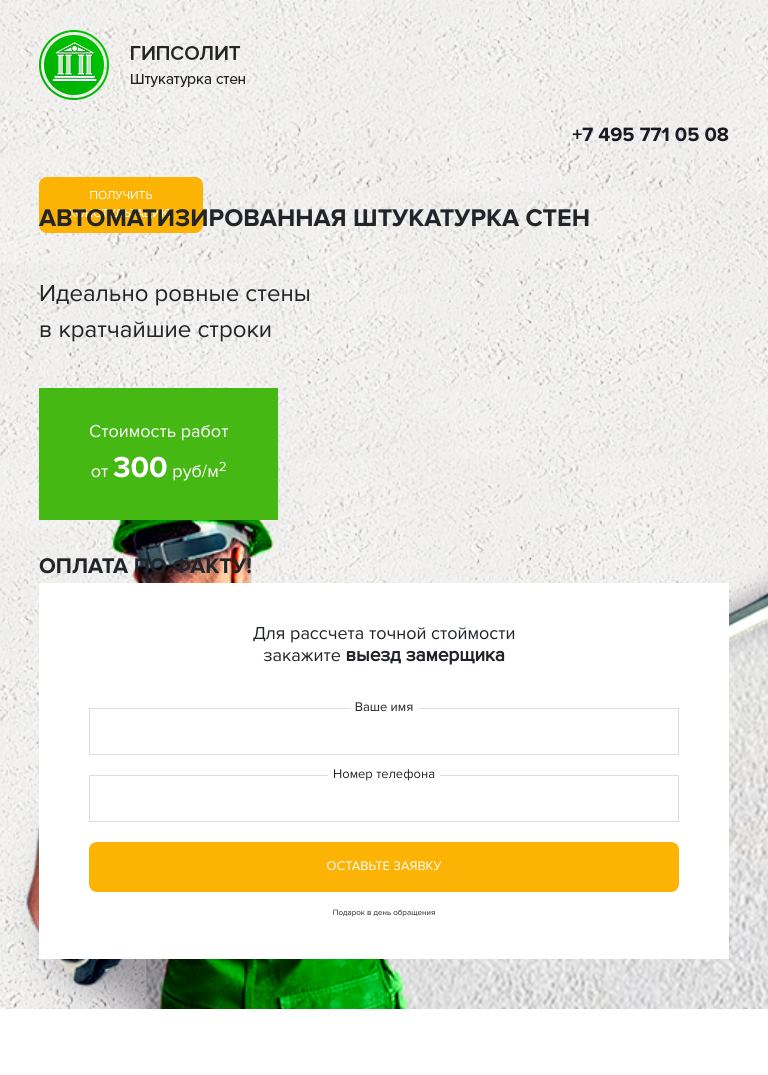
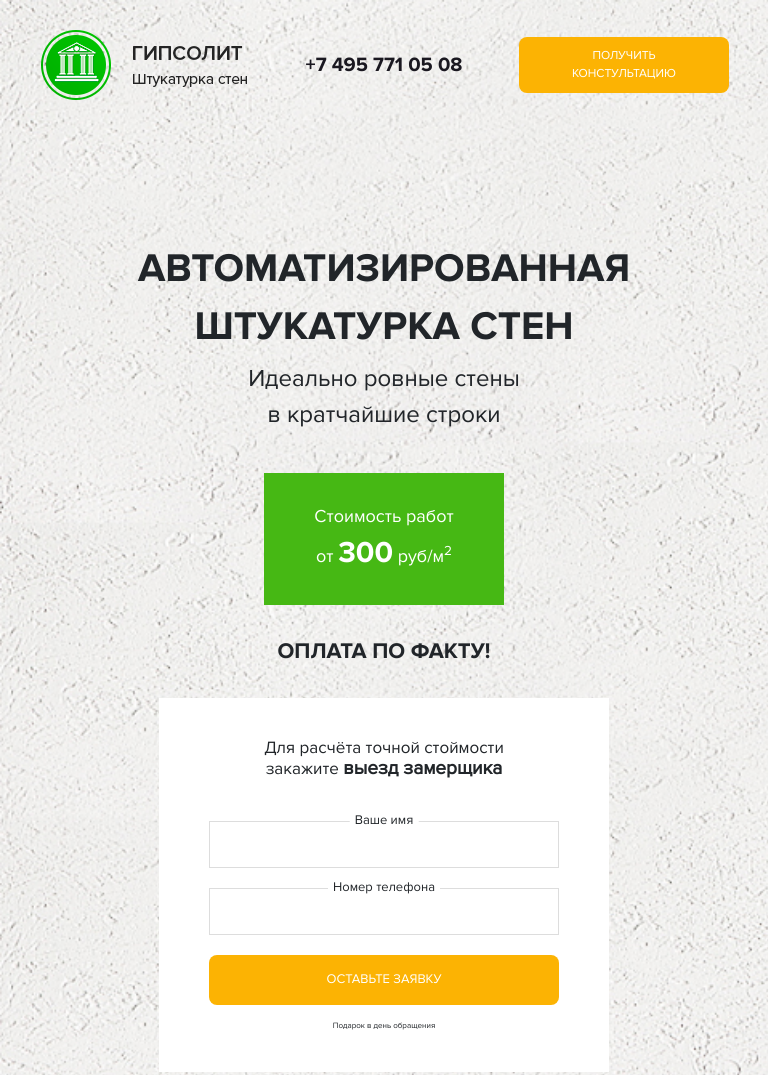
Before and after one commit to SerhiyBodnarchuk/Adaptive-site, a plain HTML site: page src/index.html in a window 768 px wide. Shown: the top 1075 px of the page. Before the commit the page ends 1009 px from the top, so only its background shows below. Drawn offline with nearby package versions, Linux system fonts and the light colour scheme.

Commit message:
Adapted header and the first section for screens with a width > 575px. Add hovering affects for buttons and link in header and the 1 section.

```diff
--- a/src/index.html
+++ b/src/index.html
@@ -11,7 +11,6 @@
     <!-- Bootstrap CSS -->
     <link rel="stylesheet" href="css/bootstrap.css">
     <link rel="stylesheet" href="css/style.css">
-
 
 </head>
 
@@ -35,17 +34,19 @@
 
                 <div class="row">
 
-                    <div class="col-lg-3">
+                    <div class="col-xl-3 col-lg-3 col-md-4 col-sm-12">
                         <div class="logo">
                             <img src="img/logo.png" alt="Гипсолит">
                         </div>
                     </div>
 
-                    <div class="col-lg-4 offset-lg-2">
-                        <a class="phone-link" href="#">+7 495 771 05 08</a>
+                    <div class="col-xl-2 offset-xl-4 col-lg-3 offset-lg-3 col-md-4 offset-md-0 col-sm-12">
+                        <div class="phone-block">
+                            <a class="phone-link" href="#">+7 495 771 05 08</a>
+                        </div>
                     </div>
 
-                    <div class="col-md-3">
+                    <div class="col-xl-3 col-lg-3 col-md-4 col-sm-12">
                         <div class="wrap">
                             <div class="wrap-block">
                                 <button class="button header-btn">
@@ -59,7 +60,7 @@
             </div>
             <div class="main-content">
                 <div class="row">
-                    <div class="col-lg-5">
+                    <div class="col-xl-6 col-lg-6 col-md-12 col-sm-12">
                         <div class="main-title">
                             <h1>Автоматизированная штукатурка стен</h1>
                             <p class="main-subtitle">Идеально ровные стены <br> в кратчайшие строки</p>
@@ -68,9 +69,9 @@
                             <strong class="main-trigger">Оплата по факту!</strong>
                         </div>
                     </div>
-                    <div class="col-lg-5 offset-lg-2">
+                    <div class="col-xl-4 offset-xl-2 col-lg-5 offset-lg-1 col-md-8 offset-md-2 col-sm-10 offset-sm-1">
                         <div class="main-form">
-                            <h2 class="main-form-header">Для рассчета точной стоймости<br>закажите <strong>выезд
+                            <h2 class="main-form-header">Для расчёта точной стоймости<br>закажите <strong>выезд
                                     замерщика</strong></h2>
                             <form action="#">
                                 <label for="#">Ваше имя</label>
--- a/src/less/style.less
+++ b/src/less/style.less
@@ -50,6 +50,16 @@ body{
     .reg();
 }
 
+a:hover{
+    text-decoration: none;
+}
+
+button, input, a{
+    &:focus{
+        outline: none;
+    }
+}
+
 .button{
     padding: 1rem 3rem;
     border-radius: 8px;
@@ -58,6 +68,11 @@ body{
     color:@light;
     text-transform: uppercase;
     border:none;
+    transition: all 0.2s;
+    &:hover{
+        cursor: pointer;
+        background-color: darken(@btn-color,5%);
+    }
 }
 
 /* Typography */
@@ -74,9 +89,9 @@ section{
         margin-top: 10rem;
         /* Main title */
         h1{
-            margin-bottom:4rem;
+            //margin-bottom:4rem;
             .bold();
-            font-style: 4rem;
+            font-size: 4rem;
             line-height: 1.45;
             text-transform: uppercase;
         }
@@ -115,7 +130,7 @@ section{
         /* Main form title */
         &-header{
             margin-bottom: 4rem;
-            font-size: 1.8rem;
+            font-size: 1.7rem;
             strong{
                 font-size: 1.9rem;
             }
@@ -127,6 +142,7 @@ section{
             border:1px solid @border-input;
             padding: 1.5rem;
             margin: 2rem 0rem;
+            //font-size: 14px;
         }
         /* Label */
         label{
@@ -170,7 +186,38 @@ section{
     font-size: 2rem;
     height: 7rem;
     line-height: 7rem;
-    text-align: right;
-    width: 100%;
     color:@text;
 }
+
+/* Media */
+@media (max-width:992px){
+    .main{
+        background-position: top right;
+    }
+    .phone-block{
+        text-align: center;
+    }
+    .main-title{
+        text-align: center;
+        margin-bottom: 3rem;
+    }
+}
+
+@media (max-width:768px) and (min-width:577px){
+    .main{
+        background-position: left;
+    }
+    .header{
+        text-align: center;
+    }
+    .wrap-block{
+        text-align: center;
+    }
+    .main-title{
+    margin-top: 4rem;
+    & h1{
+        display: inline-block;
+        text-align: center;
+    }
+    }
+}
```
Also changed, not shown: src/css/style.css.
